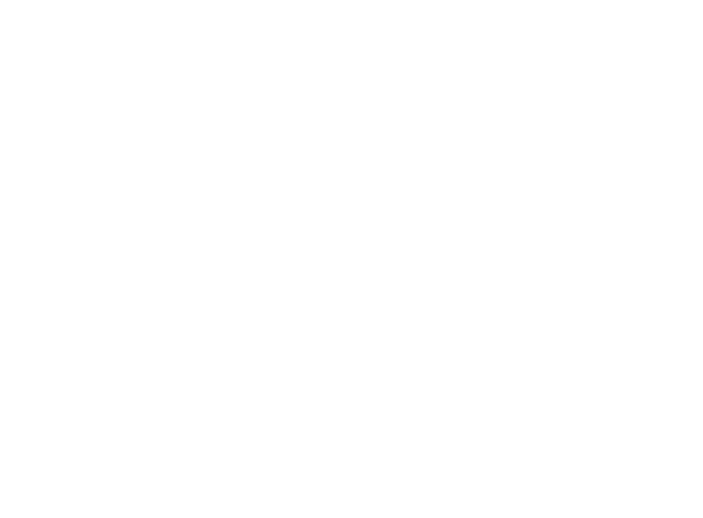
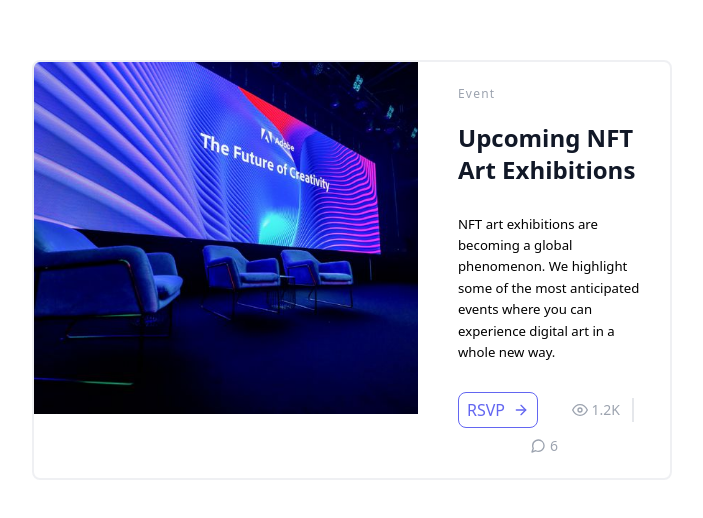
Before and after one commit to Sye-5pace/Reusable_Component, an Angular app: page / in a window 1280 px wide. Shown: the part 2558-3076 px from the top of the page, without its empty margins (288-991 px from the left). Before the commit the page ends 2400 px from the top, so only its background shows below. Built offline with nearby package versions, Linux system fonts and the light colour scheme.

Commit message:
style: create card component for event card

```diff
--- a/src/app/app.component.html
+++ b/src/app/app.component.html
@@ -19,3 +19,7 @@
   [newsContent]="'Ama Brooklyn is a dedicated UX/UI designer likes creating user-centered digital experiences.Ama is skilled in conducting user research, creating intuitive interfaces, and ensuring that designs are functional. Also she is particularly interested in promoting accessibility and inclusivity in her work.'"
  [newsImg]="'../assets/photo-1637041179585-5801296b3e1f.avif'" [category]="'Profile'" [cta]="'view profile'"
 />
+<app-card [newstitle]="'Upcoming NFT Art Exhibitions'"
+  [newsContent]="'NFT art exhibitions are becoming a global phenomenon. We highlight some of the most anticipated events where you can experience digital art in a whole new way.'"
+ [newsImg]="'../assets/525c979d308f738e3204721c53889cbc.jpg'" [category]="'Event'" [cta]="'RSVP'"
+/>
```
